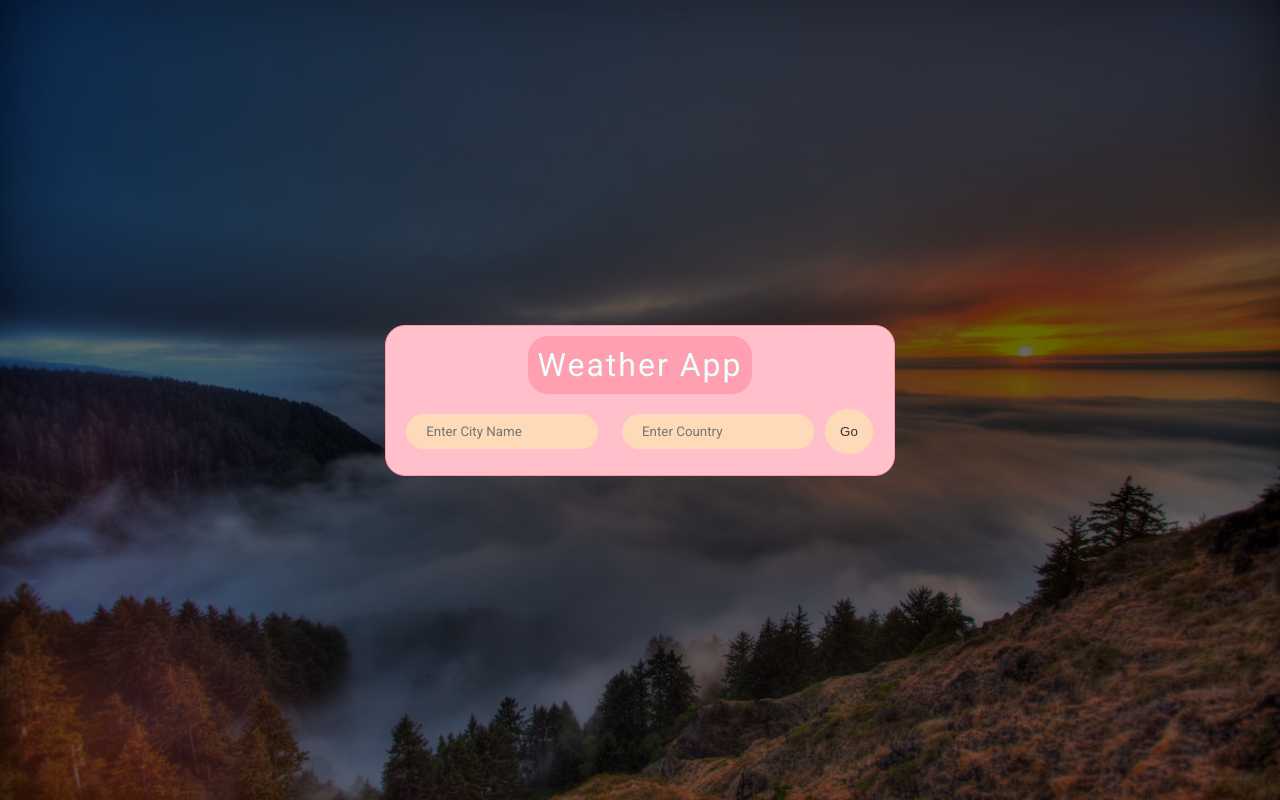
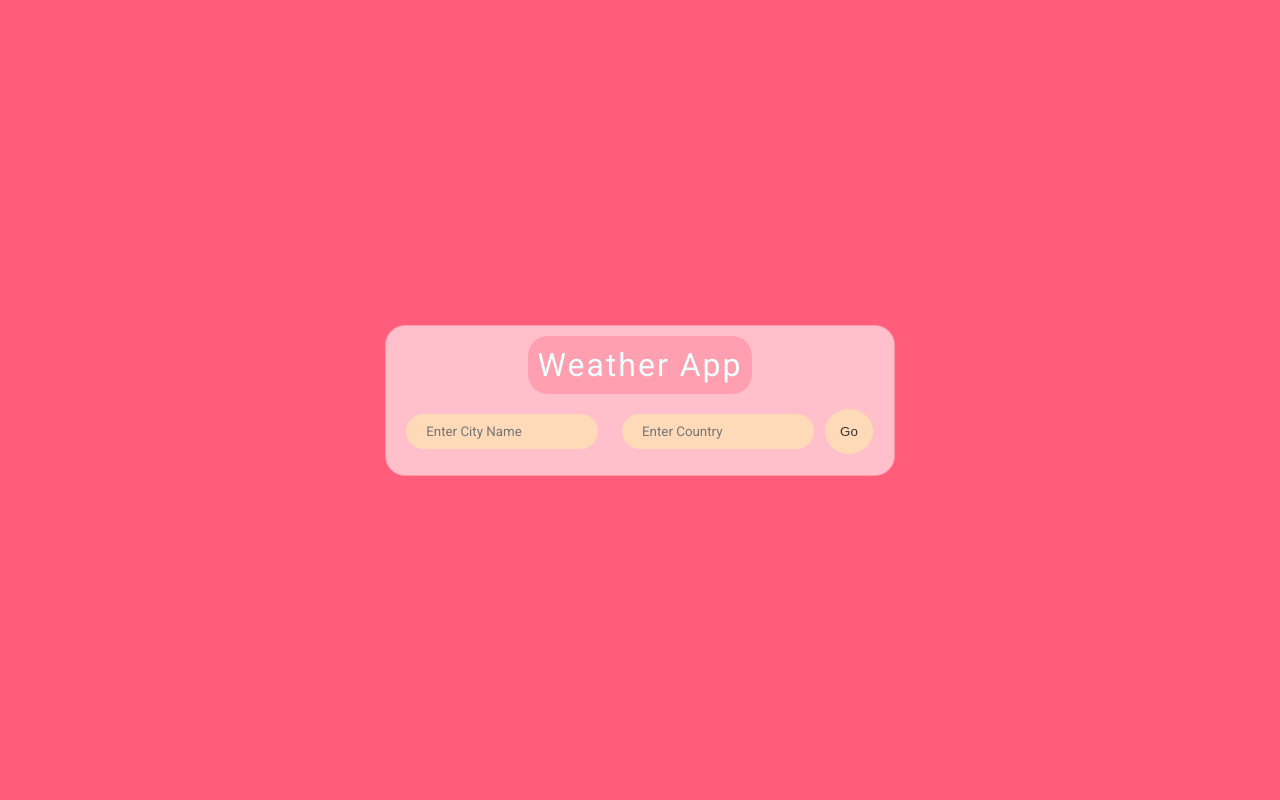
Before and after one commit to TejasDewett/weather-app, a React (Create React App) app: page / in a window 1280 px wide. Built offline with nearby package versions, Linux system fonts and the light colour scheme.

Commit message:
Update index.css

```diff
--- a/src/index.css
+++ b/src/index.css
@@ -5,8 +5,7 @@
 }
 
 body {
-  background-image: url(weather.jpeg);
-  background-size: cover;
+  background-color: #ff5d7a;
   font-family: 'roboto', sans-serif;
   display: flex;
   flex-direction: column;
@@ -16,17 +15,6 @@ body {
   height: 100vh;
   overflow: hidden;
   margin: 0;
-}
-
-body::before {
-  content: '';
-  position: absolute;
-  top: 0;
-  left: 0;
-  width: 100%;
-  height: 100%;
-  background-color: rgba(0,0,0,0.6);
-  z-index: -1;
 }
 
 .weather {
```
